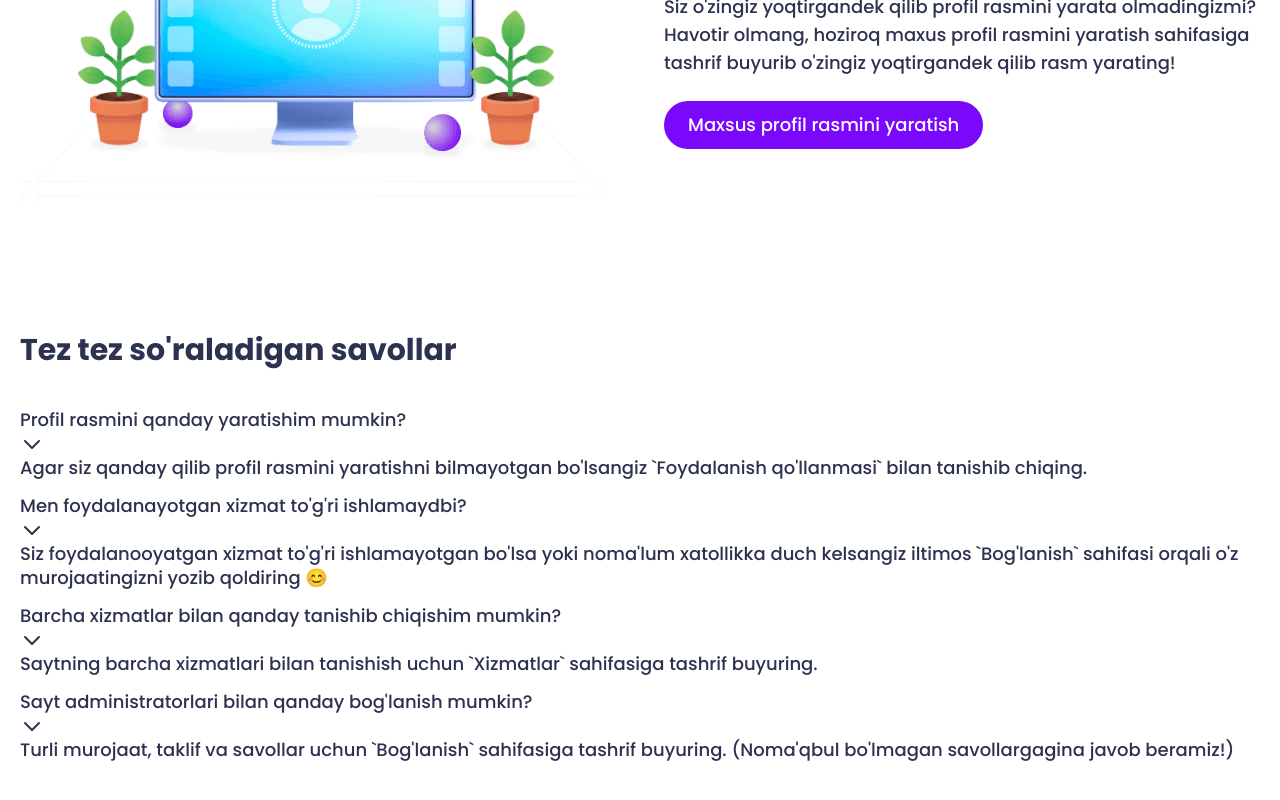
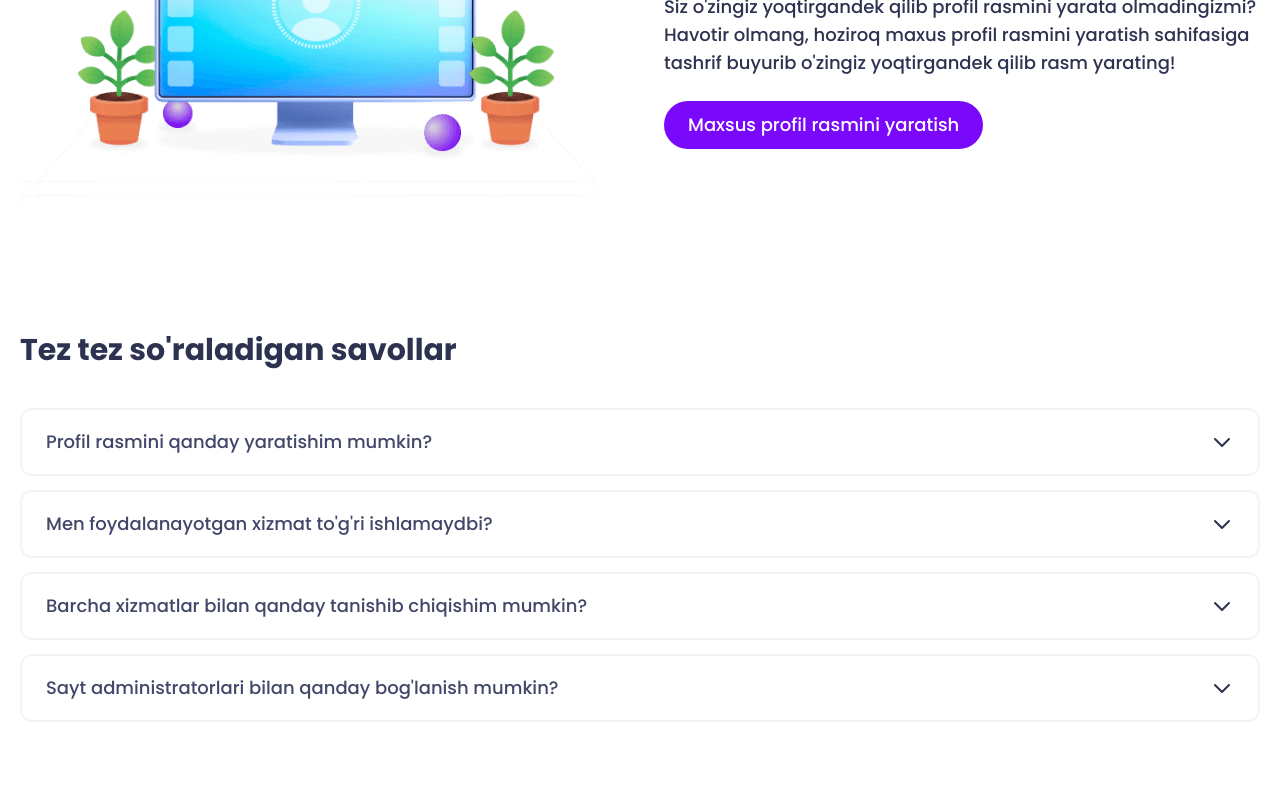
Before and after one commit to YaxyobekUz/ppmaker, a React (Vite) app: page / in a window 1280 px wide. Shown: the part 6456-7256 px from the top of the page. Built offline with nearby package versions, Linux system fonts and the light colour scheme.

Commit message:
add faq section styles

```diff
--- a/src/index.css
+++ b/src/index.css
@@ -100,6 +100,43 @@
   .card-shadow {
     @apply absolute bottom-0 inset-x-0 w-full h-32 bg-gradient-to-b from-transparent to-black;
   }
+
+  /* faq */
+  .faq-list-item {
+    @apply rounded-lg border-2 border-brand-darkblue-700/5 sm:rounded-xl;
+  }
+
+  .faq-list-item-btn {
+    @apply flex items-center justify-between gap-3.5 w-full min-h-16 py-1 px-4 rounded-md text-start transition-colors duration-200 hover:bg-[#FBFBFC] sm:rounded-lg md:px-6 md:gap-5;
+  }
+
+  .faq-list-item-question {
+    @apply text-brand-darkblue-300 text-sm xs:text-base md:text-lg;
+  }
+
+  .faq-list-item-answer {
+    @apply w-full h-0 overflow-hidden opacity-0 px-4 py-0 border-t-0 text-sm text-brand-darkblue-300/70 md:text-base md:px-5;
+    transition-property: height, opacity, padding, border;
+    transition-timing-function: ease;
+    transition-duration: 200ms;
+  }
+
+  .faq-list-item-icon {
+    @apply size-5 transition-transform duration-200 md:size-6;
+  }
+
+  /* active faq list item */
+  .active-faq-list-item .faq-list-item-btn {
+    @apply bg-[#FBFBFC] rounded-b-none;
+  }
+
+  .active-faq-list-item .faq-list-item-answer {
+    @apply h-max opacity-100 p-4 border-t-2 border-brand-darkblue-700/5 md:p-5;
+  }
+
+  .active-faq-list-item .faq-list-item-icon {
+    @apply rotate-180;
+  }
 }
 
 @layer utilities {
```
